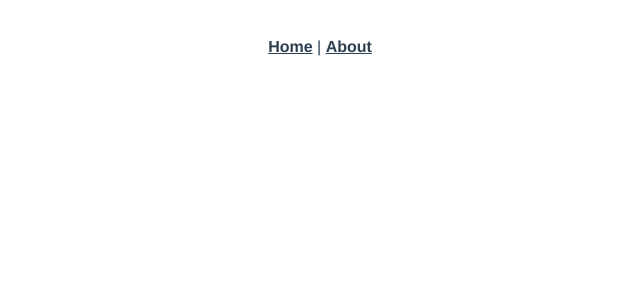
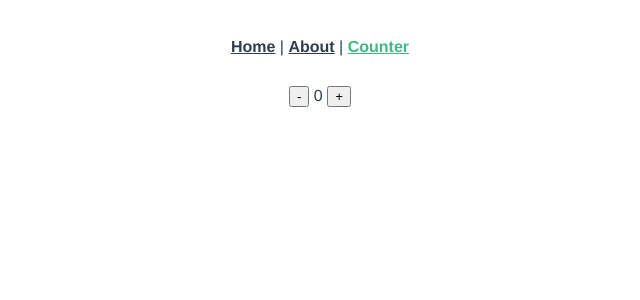
Before and after one commit to toyoshun/vue3-practice, a Vue app: page /counter in a window 1280 px wide. Before the commit this address had no page. Shown: the top 300 px of the page, without its empty margins (320-960 px from the left). Built offline with nearby package versions, Linux system fonts and the light colour scheme.

Commit message:
first commit

```diff
--- a/src/App.vue
+++ b/src/App.vue
@@ -1,7 +1,8 @@
 <template>
   <div id="nav">
     <router-link to="/">Home</router-link> |
-    <router-link to="/about">About</router-link>
+    <router-link to="/about">About</router-link> |
+    <router-link to="/counter">Counter</router-link>
   </div>
   <router-view/>
 </template>
--- a/src/router/index.ts
+++ b/src/router/index.ts
@@ -14,6 +14,11 @@ const routes: Array<RouteRecordRaw> = [
     // this generates a separate chunk (about.[hash].js) for this route
     // which is lazy-loaded when the route is visited.
     component: () => import(/* webpackChunkName: "about" */ '../views/About.vue')
+  },
+  {
+    path: '/counter',
+    name: 'Counter',
+    component: () => import('../views/Counter.vue')
   }
 ]
 
--- /dev/null
+++ b/src/views/Counter.vue
@@ -0,0 +1,31 @@
+<template>
+  <div class="counter">
+    <button @click="decrementA()">-</button>
+    {{ state.count }}
+    <button @click="incrementA()">+</button>
+  </div>
+</template>
+
+<script lang="ts">
+import { defineComponent, reactive } from "vue";
+
+export default defineComponent({
+  setup() {
+    const state = reactive({
+      count: 0,
+    });
+    function incrementA() {
+      state.count++;
+    }
+    function decrementA() {
+      state.count--;
+    }
+
+    return {
+      state,
+      incrementA,
+      decrementA,
+    };
+  },
+});
+</script>
```
